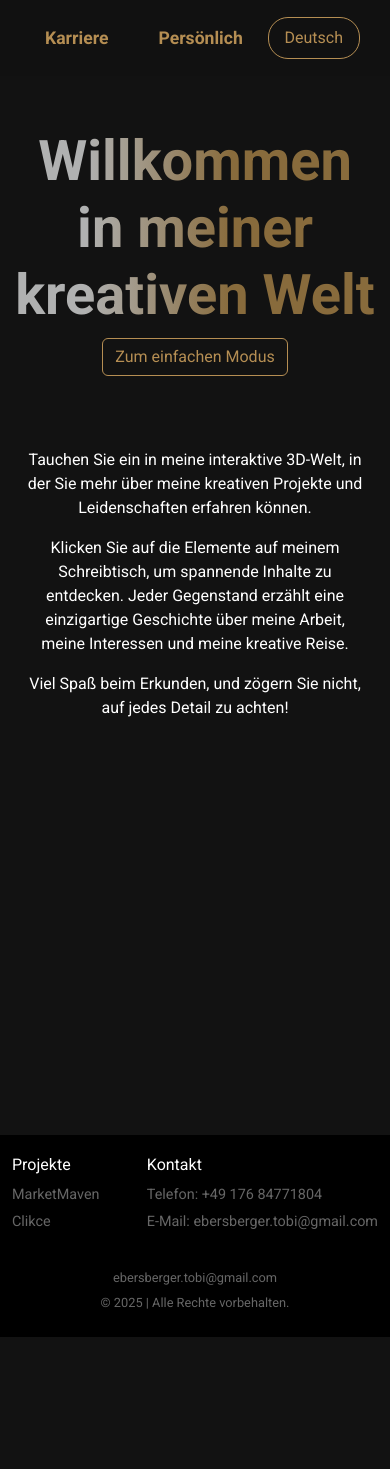
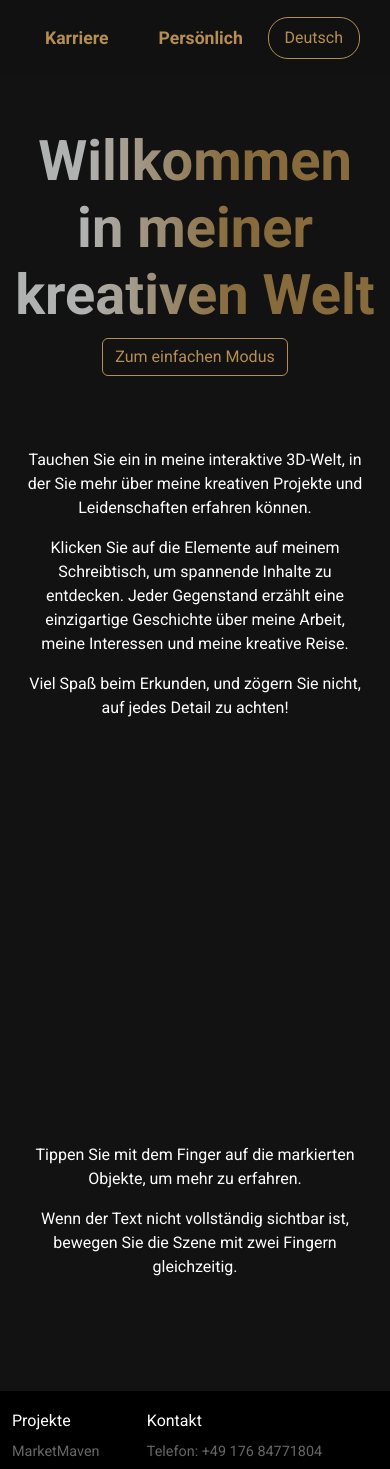
Before and after one commit to tobiebers/portfoliowebsite, a Next.js app: page /creative in a window 390 px wide. Shown: the top 1469 px of the page. Before the commit the page ends 1337 px from the top, so only its background shows below. Built offline with nearby package versions, Linux system fonts and the light colour scheme.

Commit message:
text hinzugefügt

```diff
--- a/components/SplineScene.jsx
+++ b/components/SplineScene.jsx
@@ -1,8 +1,11 @@
 import React, { useEffect, useState } from "react";
+import { useLanguage } from "../context/LanguageContext"; // Sprachsteuerung importieren
 
 export default function SplineScene() {
   const [height, setHeight] = useState("70vh");
-  const [isLoading, setIsLoading] = useState(true); // Zustand für den Ladeindikator
+  const [isLoading, setIsLoading] = useState(true);
+  const [isMobile, setIsMobile] = useState(false); // Zustand für Mobile-Erkennung
+  const { t } = useLanguage(); // Übersetzung aus dem Kontext holen
 
   useEffect(() => {
     // Prüfen, ob das Script bereits eingebunden wurde
@@ -13,12 +16,15 @@ export default function SplineScene() {
       document.body.appendChild(script);
     }
 
-    // Dynamische Höhe basierend auf der Fensterbreite
+    // Dynamische Höhe und Mobile-Erkennung basierend auf Fenstergröße
     const handleResize = () => {
-      if (window.innerWidth < 576) {
-        setHeight("35vh");
-      } else if (window.innerWidth < 768) {
-        setHeight("50vh");
+      const screenWidth = window.innerWidth;
+      setIsMobile(screenWidth < 768); // Ist es ein Tablet/Handy?
+
+      if (screenWidth < 576) {
+        setHeight("45vh");
+      } else if (screenWidth < 768) {
+        setHeight("55vh");
       } else {
         setHeight("70vh");
       }
@@ -28,7 +34,7 @@ export default function SplineScene() {
     handleResize();
     window.addEventListener("resize", handleResize);
 
-    // Fallback: Nach 3 Sekunden den Ladezustand beenden, falls onLoad nicht ausgelöst wird
+    // Fallback: Nach 1,5 Sekunden den Ladezustand beenden, falls onLoad nicht ausgelöst wird
     const fallbackTimeout = setTimeout(() => {
       setIsLoading(false);
     }, 1500);
@@ -46,7 +52,7 @@ export default function SplineScene() {
   };
 
   return (
-    <div style={{ width: "100%", height, position: "relative" }}>
+    <div style={{ width: "100%", position: "relative" }}>
       {/* Ladeindikator */}
       {isLoading && (
         <div
@@ -62,13 +68,14 @@ export default function SplineScene() {
           }}
         >
           <div className="spinner-border text-light" role="status">
-            <span className="visually-hidden">Loading...</span>
+            <span className="visually-hidden">{t["loading"]}</span>
           </div>
-          <p>Wird geladen...</p>
+          <p>{t["loading"]}</p>
         </div>
       )}
 
       {/* Spline-Viewer */}
+      <div style={{ height }}>
         <spline-viewer
           url="https://prod.spline.design/GxmyMOq7vN9Du5kU/scene.splinecode"
           style={{
@@ -80,5 +87,14 @@ export default function SplineScene() {
           onLoad={handleLoad} // Aufruf, wenn die Szene geladen ist
         ></spline-viewer>
       </div>
+
+      {/* Anweisungen nur für Mobilgeräte */}
+      {isMobile && (
+        <div style={{ textAlign: "center", marginTop: "20px", color: "#fff" }}>
+          <p>{t["spline.instruction1"]}</p>
+          <p>{t["spline.instruction2"]}</p>
+        </div>
+      )}
+    </div>
   );
 }
--- a/locales/de.json
+++ b/locales/de.json
@@ -293,8 +293,10 @@
   "footer.contact": "Kontakt",
   "footer.phone": "Telefon",
   "footer.email": "E-Mail",
-  "footer.copyright": "Alle Rechte vorbehalten."
+  "footer.copyright": "Alle Rechte vorbehalten.",
 
 
-
+  "loading": "Wird geladen...",
+  "spline.instruction1": "Tippen Sie mit dem Finger auf die markierten Objekte, um mehr zu erfahren.",
+  "spline.instruction2": "Wenn der Text nicht vollständig sichtbar ist, bewegen Sie die Szene mit zwei Fingern gleichzeitig."
 }
--- a/locales/en.json
+++ b/locales/en.json
@@ -81,7 +81,11 @@
   "footer.contact": "Contact",
   "footer.phone": "Phone",
   "footer.email": "E-mail",
-  "footer.copyright": "All rights reserved."
+  "footer.copyright": "All rights reserved.",
+
+  "loading": "Loading...",
+  "spline.instruction1": "Tap on the highlighted objects to learn more.",
+  "spline.instruction2": "If the text is not fully visible, move the scene with two fingers simultaneously."
 
 
 
```
Lines whose indentation alone changed are shown as unchanged.
